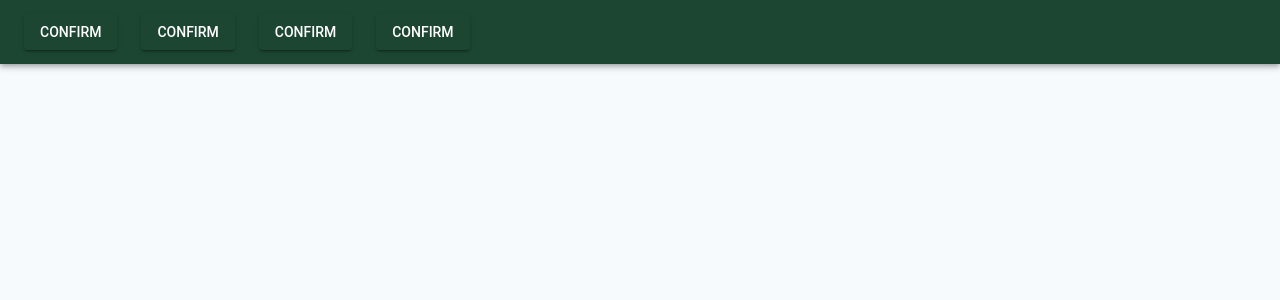
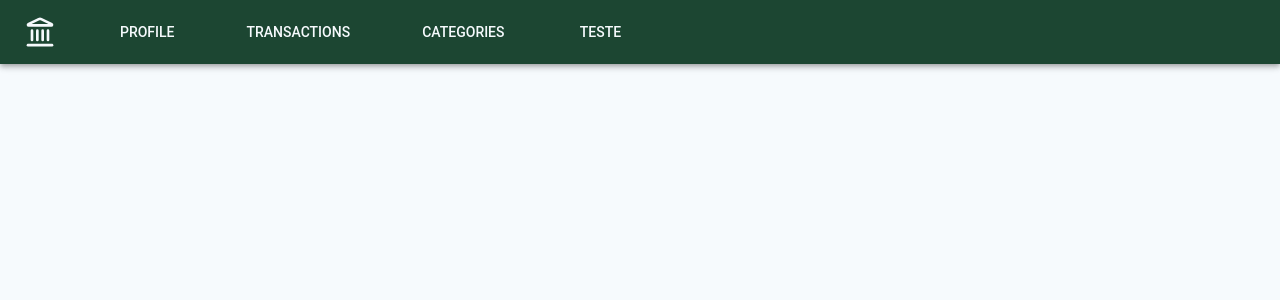
Before and after one commit to RandGusta/personal-finances-manager, a React (Vite) app: page / in a window 1280 px wide. Shown: the top 300 px of the page. Built offline with nearby package versions, Linux system fonts and the light colour scheme.

Commit message:
feat: add navbar for desktop

```diff
--- a/src/components/NavBar.tsx
+++ b/src/components/NavBar.tsx
@@ -1,5 +1,6 @@
-import { AppBar, Toolbar,  Box} from "@mui/material";
-import { BaseButton } from "./Button";
+import { AppBar, Toolbar,  Box, Button, Typography, IconButton} from "@mui/material";
+import { Link } from "react-router-dom";
+import logo from "../assets/svg/navbarIcon.svg";
 
 interface NavBarProps {
   children?: React.ReactNode;
@@ -10,36 +11,14 @@ const BaseNavBar = ({ children }: NavBarProps) => {
     <>
       <AppBar position="static">
         <Toolbar>
-            <Box sx={{display: "flex", gap: 3}}>
-          <BaseButton
-            variant="contained"
-            loading={false}
-            onClick={() => console.log("teste")}
-          >
-            confirm
-          </BaseButton>
-          <BaseButton
-            variant="contained"
-            loading={false}
-            onClick={() => console.log("teste")}
-          >
-            confirm
-          </BaseButton>
-          <BaseButton
-            variant="contained"
-            loading={false}
-            onClick={() => console.log("teste")}
-          >
-            confirm
-          </BaseButton>
-          <BaseButton
-            variant="contained"
-            loading={false}
-            onClick={() => console.log("teste")}
-          >
-            confirm
-          </BaseButton>
+            <Box sx={{display: {lg:"flex", md:"flex", xs: "none"}, gap: 7}}>
+              <Box component="img" src={logo} sx={{width: "2rem"}}/>
+              <Button component={Link} to="/teste" sx={{color:"#F6FAFD"}}>Profile</Button>
+              <Button component={Link} to="/teste" sx={{color:"#F6FAFD"}}>Transactions</Button>
+              <Button component={Link} to="/teste" sx={{color:"#F6FAFD"}}>Categories</Button>
+              <Button component={Link} to="/teste" sx={{color:"#F6FAFD"}}>teste</Button>
           </Box>
+          <IconButton></IconButton>
         </Toolbar>
       </AppBar>
     </>
--- a/src/main.tsx
+++ b/src/main.tsx
@@ -1,16 +1,20 @@
-import { StrictMode } from 'react'
-import { createRoot } from 'react-dom/client'
-import './index.css'
-import App from './App.tsx'
-import {theme} from './theme'
-import { ThemeProvider } from '@mui/material/styles'
-import { CssBaseline } from '@mui/material'
+import { StrictMode } from "react";
+import { createRoot } from "react-dom/client";
+import "./index.css";
+import App from "./App.tsx";
+import { theme } from "./theme";
+import { ThemeProvider } from "@mui/material/styles";
+import { CssBaseline } from "@mui/material";
+import ReactDOM from "react-dom/client";
+import { BrowserRouter } from "react-router-dom";
 
-createRoot(document.getElementById('root')!).render(
+createRoot(document.getElementById("root")!).render(
   <StrictMode>
-    <ThemeProvider theme={theme}>
-      <CssBaseline/>
-    <App/>
-    </ThemeProvider>
+    <BrowserRouter>
+      <ThemeProvider theme={theme}>
+        <CssBaseline />
+        <App />
+      </ThemeProvider>
+    </BrowserRouter>
   </StrictMode>,
-)
+);
```
Also changed, not shown: src/assets/svg/navbarIcon.svg (added).
